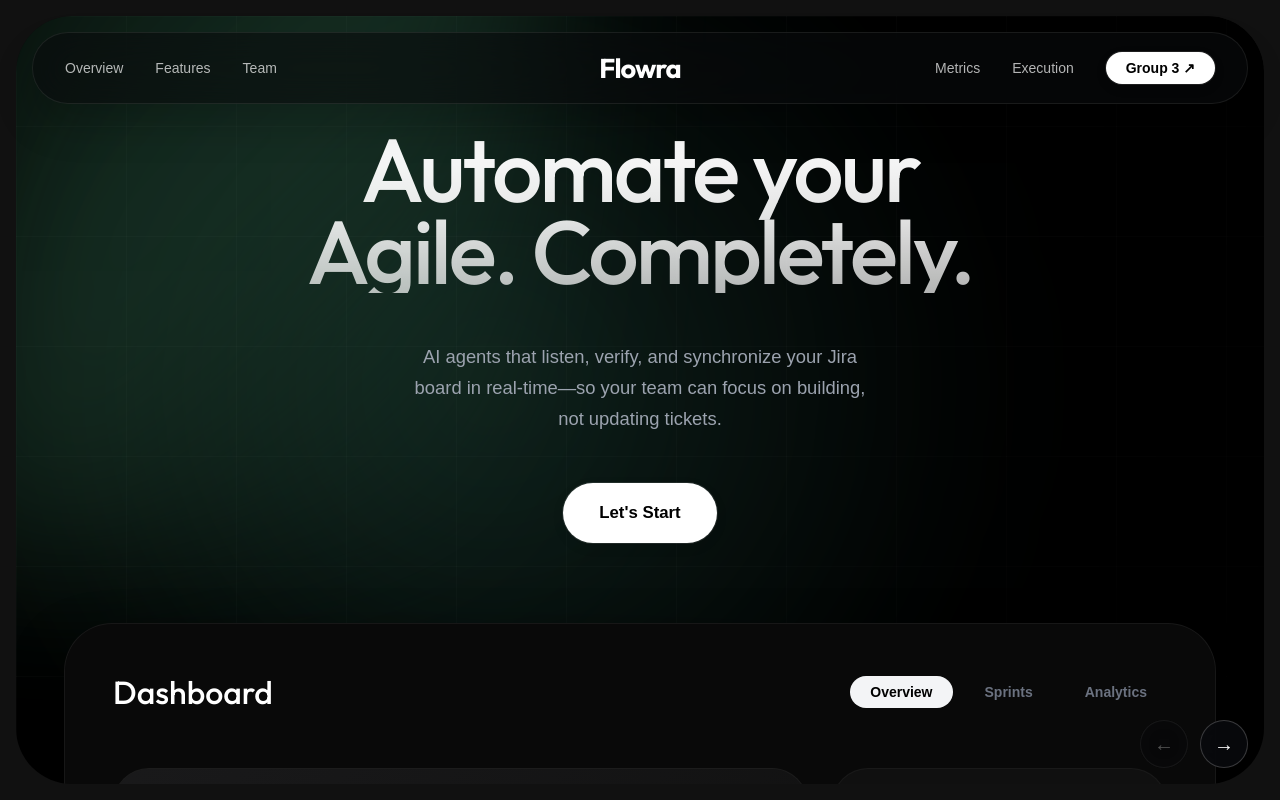
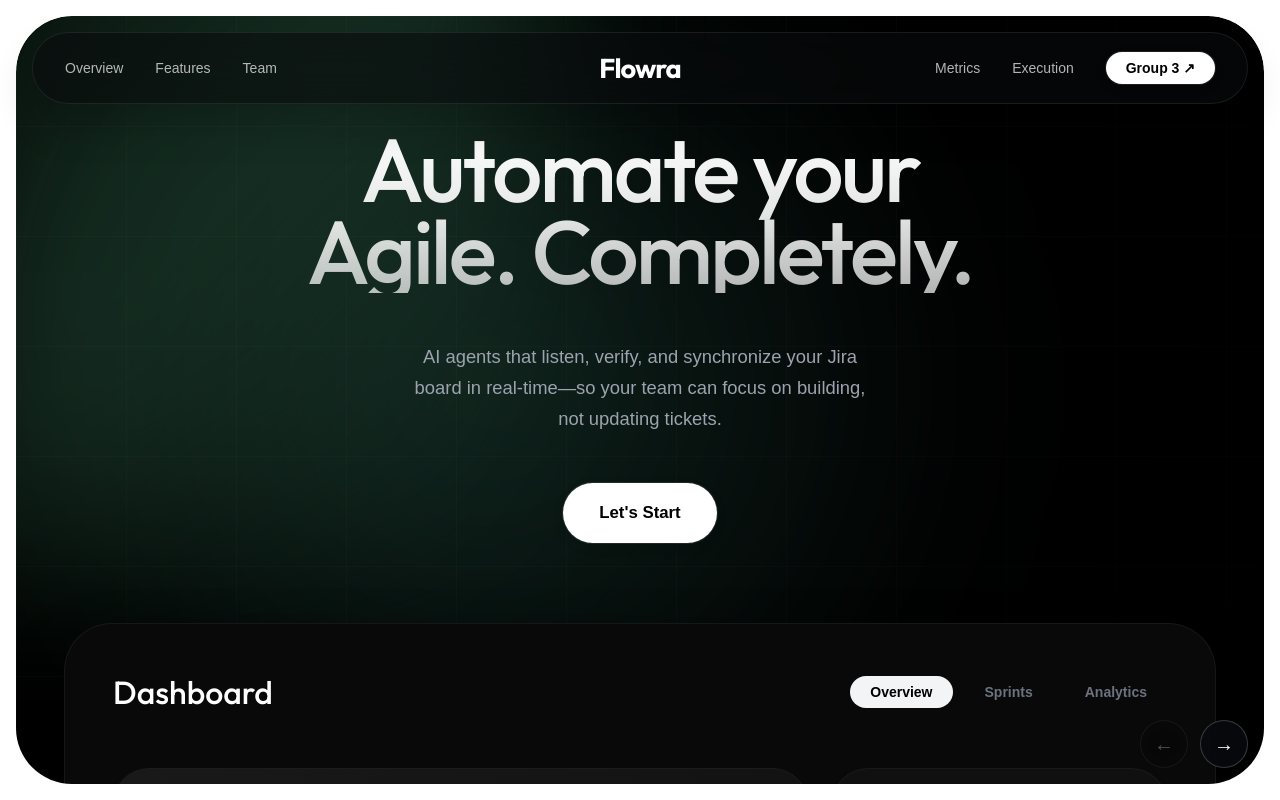
Before and after one commit to khizerinam08/flowra-app, a Next.js app: page / in a window 1280 px wide. Built offline with nearby package versions, Linux system fonts and the light colour scheme; a web font is replaced by a local one.

Commit message:
feat: implement dynamic background color switching based on active slide index

```diff
--- a/src/app/page.js
+++ b/src/app/page.js
@@ -474,10 +474,14 @@ const presentationSlides = [
   { component: CTA,         title1: "D",    title2: "ONE"   },
 ];
 
+// White card slides (page background should be black for contrast)
+const whiteCardSlides = [1, 3, 5]; // Team, Features, Metrics indices
+
 /* ─── Page ─── */
 export default function HomePage() {
   const [currentSlideIndex, setCurrentSlideIndex] = useState(0);
   const [isLoading, setIsLoading] = useState(true);
+  const isWhiteCardSlide = whiteCardSlides.includes(currentSlideIndex);
 
   const CurrentComponent = presentationSlides[currentSlideIndex].component;
   const slideTitle1 = presentationSlides[currentSlideIndex].title1;
@@ -517,7 +521,7 @@ export default function HomePage() {
   }, [presentationSlides.length]);
 
   return (
-    <main style={{ width: "100vw", height: "100vh", background: "#111", overflow: "hidden", position: "relative" }}>
+    <main style={{ width: "100vw", height: "100vh", background: isWhiteCardSlide ? "#000" : "#FFFFFF", overflow: "hidden", position: "relative" }}>
       {isLoading && (
         <FlowLoader
           key={`loader-${currentSlideIndex}`}
```
